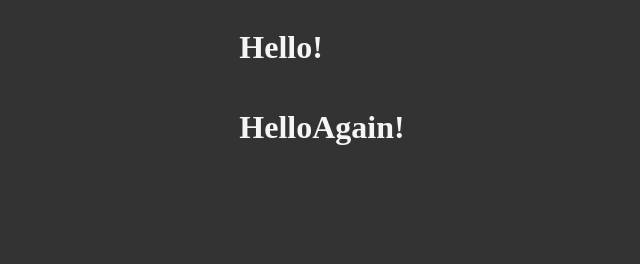
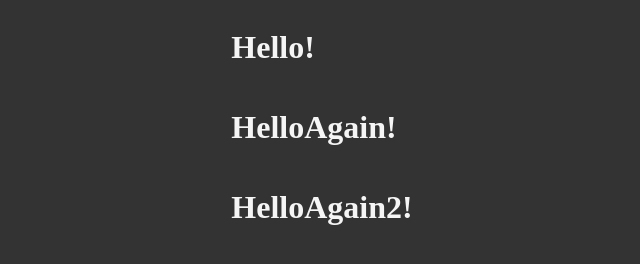
Before and after one commit to WrichmondChua/git-code-playground-chua, a plain HTML site: page index.html in a window 1280 px wide. Shown: the whole page, without its empty margins (318-958 px from the left). Drawn offline with Linux system fonts and the light colour scheme.

Commit message:
Issue/#2 (#4)
* a

* hello

```diff
--- a/index.html
+++ b/index.html
@@ -13,6 +13,9 @@
 <body>
     <h1>Hello!</h1>
     <h1>HelloAgain!</h1>
+
+    <h1>HelloAgain2!</h1>
+
 </body>
 
 </html>
```
